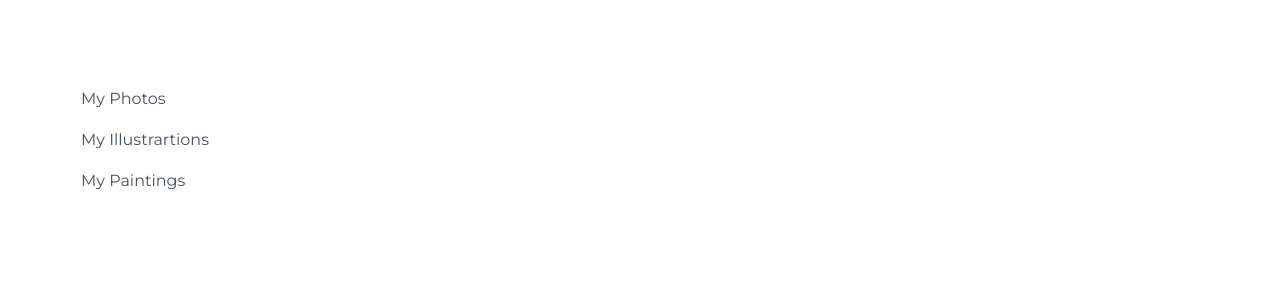
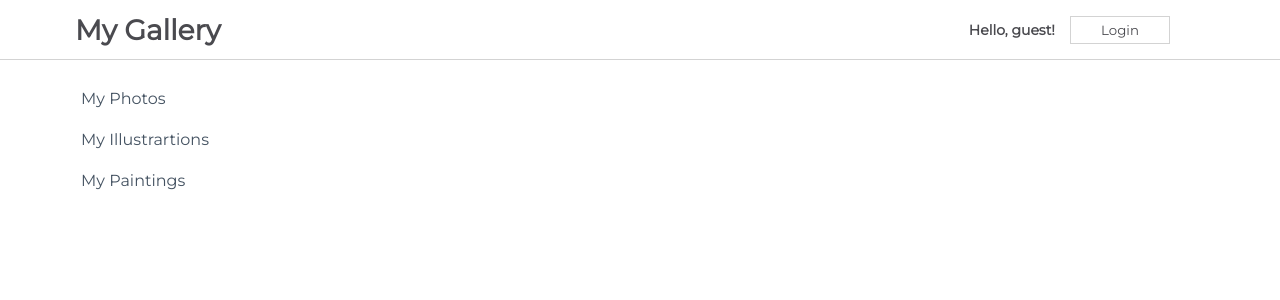
Before and after one commit to MBilalQureshi/mini-react-app, a React (Create React App) app in the folder mini-project/: page / in a window 1280 px wide. Shown: the top 300 px of the page. Built offline with nearby package versions, Linux system fonts and the light colour scheme.

Commit message:
Add simple navbar using stateful class component concept

```diff
--- a/mini-project/src/App.js
+++ b/mini-project/src/App.js
@@ -1,10 +1,12 @@
 import css from './App.module.css';
+import NavBarSimple from './components/NavBarSimple';
 import Sidebar from './components/Sidebar';
 
 function App() {
   return (
     <div className={css.App}>
       <Sidebar />
+      <NavBarSimple />
     </div>
   );
 }
--- /dev/null
+++ b/mini-project/src/components/NavBarSimple.js
@@ -0,0 +1,31 @@
+import React,{Component} from "react";
+import css from "./css/NavBarSimple.module.css"
+
+export default class NavBarSimple extends Component{
+    constructor(props){
+        super(props)
+        this.state = {
+            message: 'Hello, guest!',
+            buttonText: 'Login',
+        }
+    }
+    handleClick = () => {
+        this.setState((prevState, prevProps)=>{
+            return{
+                message: prevState.message === 'Hello, guest!' ? 'Welcome back, user!' : 'Hello, guest!',
+                buttonText: prevState.buttonText === 'Login' ? 'Logout' : 'Login',
+            }
+        })
+    }
+    render(){
+        return(
+            <div className={css.NavBar}>
+                <h1>My Gallery</h1>
+                <div>
+                    <span>{this.state.message}</span>
+                    <button onClick={()=>this.handleClick()}>{this.state.buttonText}</button>
+                </div>
+            </div>
+        )
+    }
+}
```
